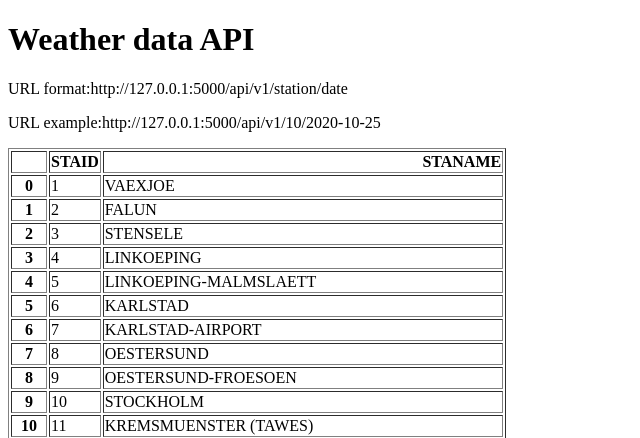
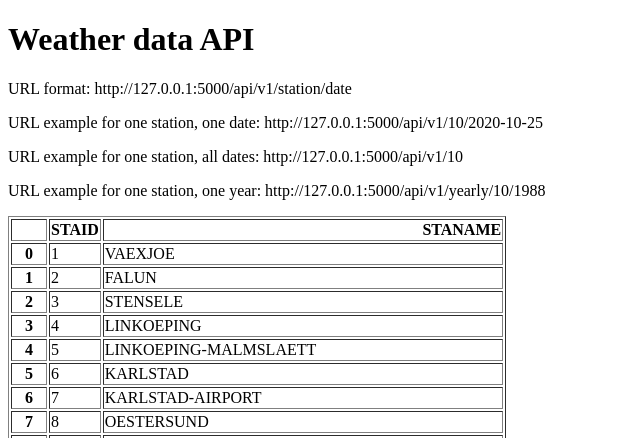
Before and after one commit to RavenLB/rest-API, a Flask app: page / in a window 1280 px wide. Shown: the top 438 px of the page, without its empty margins (0-640 px from the left). Run offline with Flask 3, Linux system fonts and the light colour scheme.

Commit message:
added url endpoint for all data and yearly data

```diff
--- a/main.py
+++ b/main.py
@@ -8,6 +8,21 @@
 @app.route("/")
 def home():
     return render_template("home.html", data=stations.to_html())
+
+@app.route("/api/v1/<station>")
+def all_data(station):
+    filename = f"data_small/TG_STAID" + str(station).zfill(6) + ".txt"
+    df = pd.read_csv(filename, skiprows=20, parse_dates=["    DATE"])
+    result = df.to_dict(orient="records")
+    return result
+
+@app.route("/api/v1/yearly/<station>/<year>")
+def yearly(station, year):
+    filename = f"data_small/TG_STAID" + str(station).zfill(6) + ".txt"
+    df = pd.read_csv(filename, skiprows=20)
+    df["    DATE"] = df["    DATE"].astype(str)
+    result = df[df["    DATE"].str.startswith(str(year))].to_dict(orient="records")
+    return result
 
 @app.route("/api/v1/<station>/<date>")#the values that users add will be stored in the station and date arguments
 def about(station, date):
--- a/templates/home.html
+++ b/templates/home.html
@@ -6,8 +6,10 @@
 </head>
 <body>
 <h1>Weather data API</h1>
-<p>URL format:http://127.0.0.1:5000/api/v1/station/date</p>
-<p>URL example:http://127.0.0.1:5000/api/v1/10/2020-10-25</p>
+<p>URL format: http://127.0.0.1:5000/api/v1/station/date</p>
+<p>URL example for one station, one date: http://127.0.0.1:5000/api/v1/10/2020-10-25</p>
+<p>URL example for one station, all dates: http://127.0.0.1:5000/api/v1/10</p>
+<p>URL example for one station, one year: http://127.0.0.1:5000/api/v1/yearly/10/1988</p>
 <p>{{data|safe}}</p>
 </body>
 </html>
```
